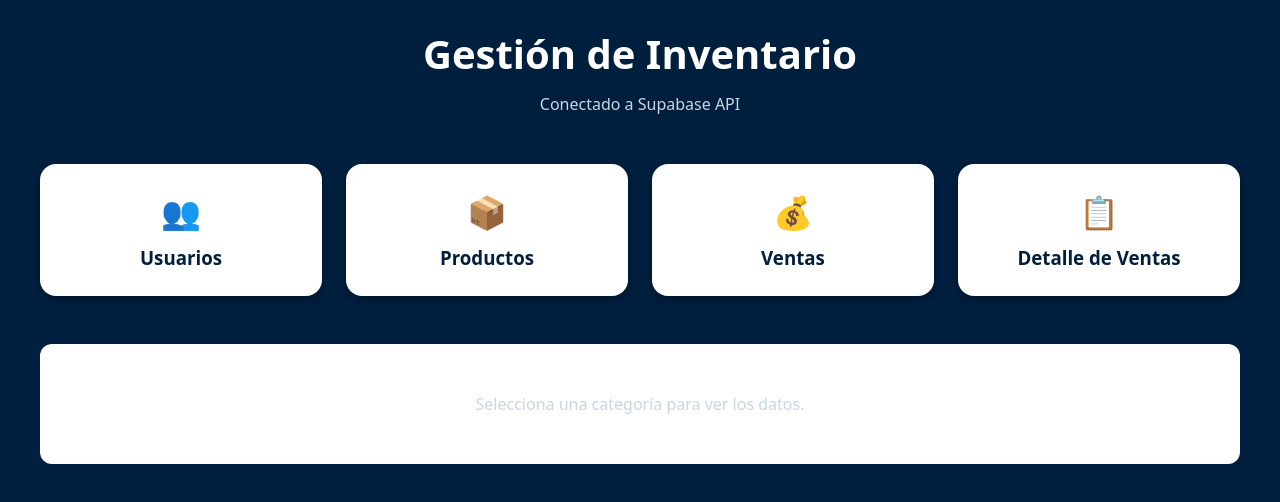
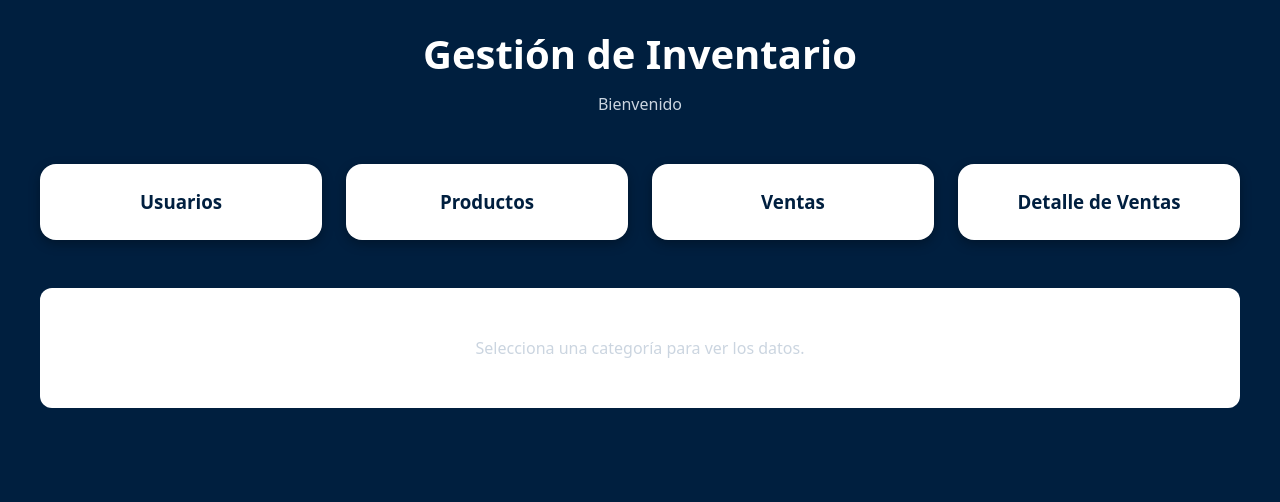
Before and after one commit to BrandonLazl/vite-react, a React (Vite) app: page / in a window 1280 px wide. Shown: the top 502 px of the page. Built offline with nearby package versions, Linux system fonts and the light colour scheme; no server answers.

Commit message:
Update App.tsx

```diff
--- a/src/App.tsx
+++ b/src/App.tsx
@@ -9,10 +9,10 @@ function App() {
   const [vistaActiva, setVistaActiva] = useState<string | null>(null);
 
   const menu = [
-    { id: 'usuarios', nombre: 'Usuarios', icono: '👥' },
-    { id: 'productos', nombre: 'Productos', icono: '📦' },
-    { id: 'ventas', nombre: 'Ventas', icono: '💰' },
-    { id: 'detalles', nombre: 'Detalle de Ventas', icono: '📋' },
+    { id: 'usuarios', nombre: 'Usuarios'},
+    { id: 'productos', nombre: 'Productos'},
+    { id: 'ventas', nombre: 'Ventas'},
+    { id: 'detalles', nombre: 'Detalle de Ventas'},
   ];
 
   const renderizarTabla = () => {
@@ -44,7 +44,7 @@ function App() {
           <h1 style={{ fontSize: '2.5rem', color: '#ffffff', margin: '0 0 0.5rem 0' }}>
             Gestión de Inventario
           </h1>
-          <p style={{ color: '#cbd5e0' }}>Conectado a Supabase API</p>
+          <p style={{ color: '#cbd5e0' }}>Bienvenido</p>
         </header>
         <div style={{
           display: 'grid',
@@ -69,7 +69,6 @@ function App() {
                 transform: vistaActiva === item.id ? 'scale(1.05)' : 'scale(1)'
               }}
             >
-              <div style={{ fontSize: '2rem', marginBottom: '0.5rem' }}>{item.icono}</div>
               <h3 style={{ margin: 0, color: '#001f3f' }}>{item.nombre}</h3>
             </div>
           ))}
```
